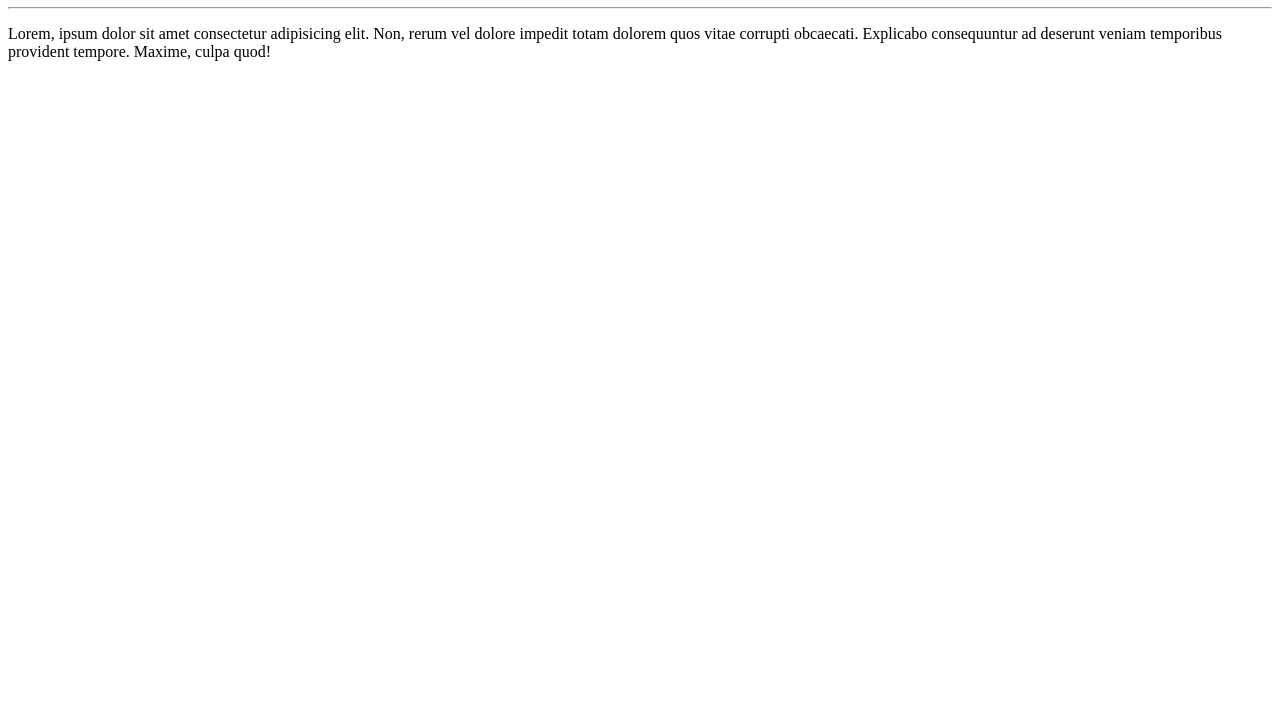
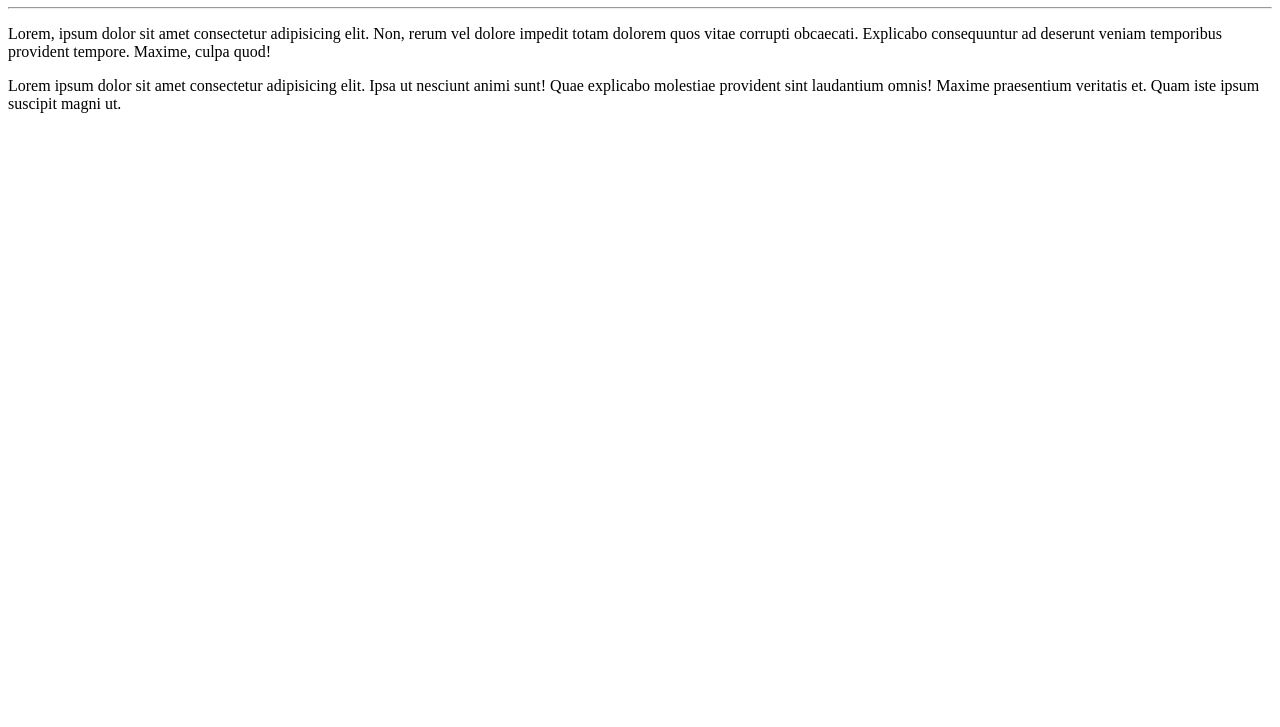
Before and after one commit to otavioeliass/Ola-Mundo, a plain HTML site: page site-exemplo/index.html in a window 1280 px wide. Shown: the part 73-800 px from the top of the page. Drawn offline with Linux system fonts and the light colour scheme.

Commit message:
adicionei parágrafo

```diff
--- a/site-exemplo/index.html
+++ b/site-exemplo/index.html
@@ -10,5 +10,6 @@
     <h1>Olá, Mundo!</h1>
     <hr>
     <p>Lorem, ipsum dolor sit amet consectetur adipisicing elit. Non, rerum vel dolore impedit totam dolorem quos vitae corrupti obcaecati. Explicabo consequuntur ad deserunt veniam temporibus provident tempore. Maxime, culpa quod!</p>
+    <p>Lorem ipsum dolor sit amet consectetur adipisicing elit. Ipsa ut nesciunt animi sunt! Quae explicabo molestiae provident sint laudantium omnis! Maxime praesentium veritatis et. Quam iste ipsum suscipit magni ut.</p>
 </body>
 </html>
```
